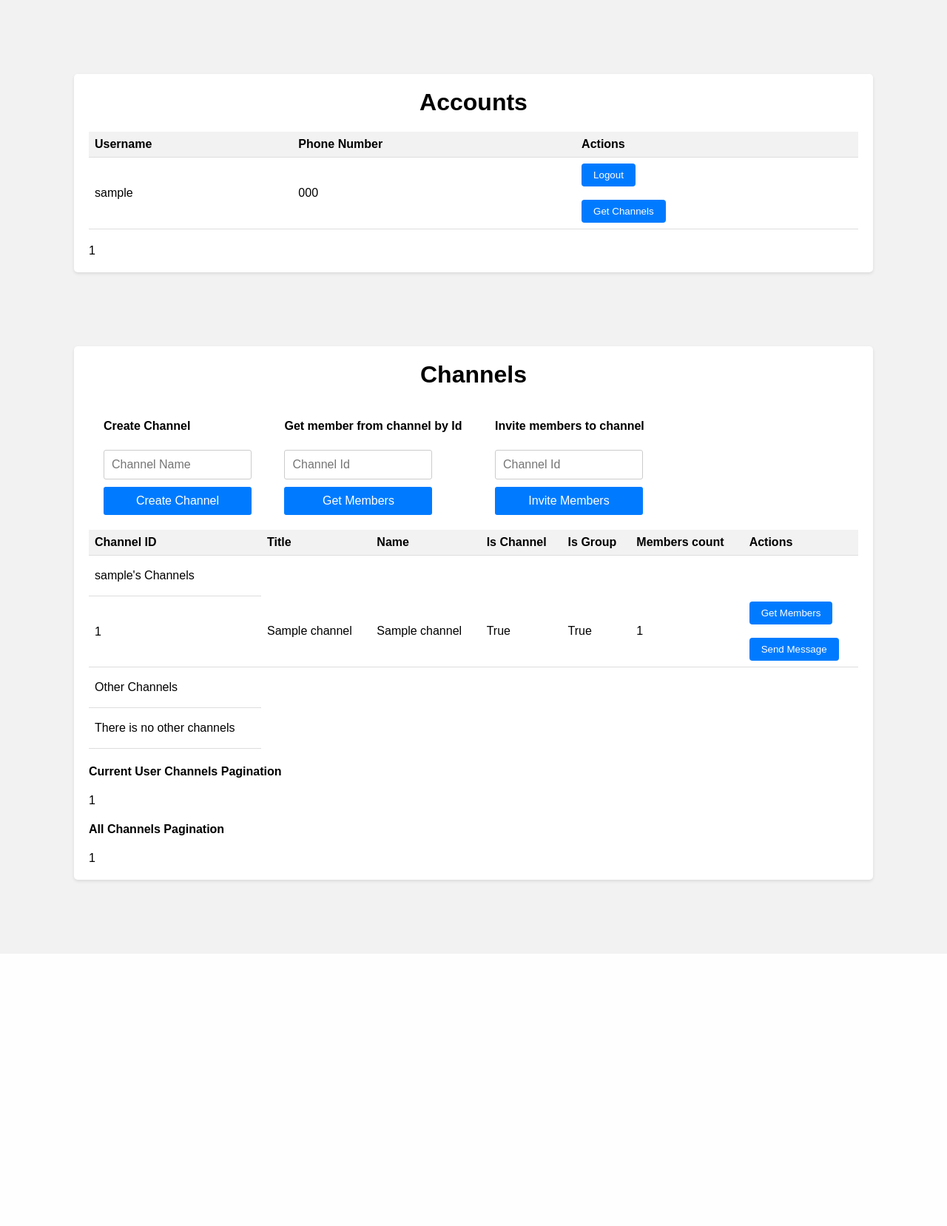
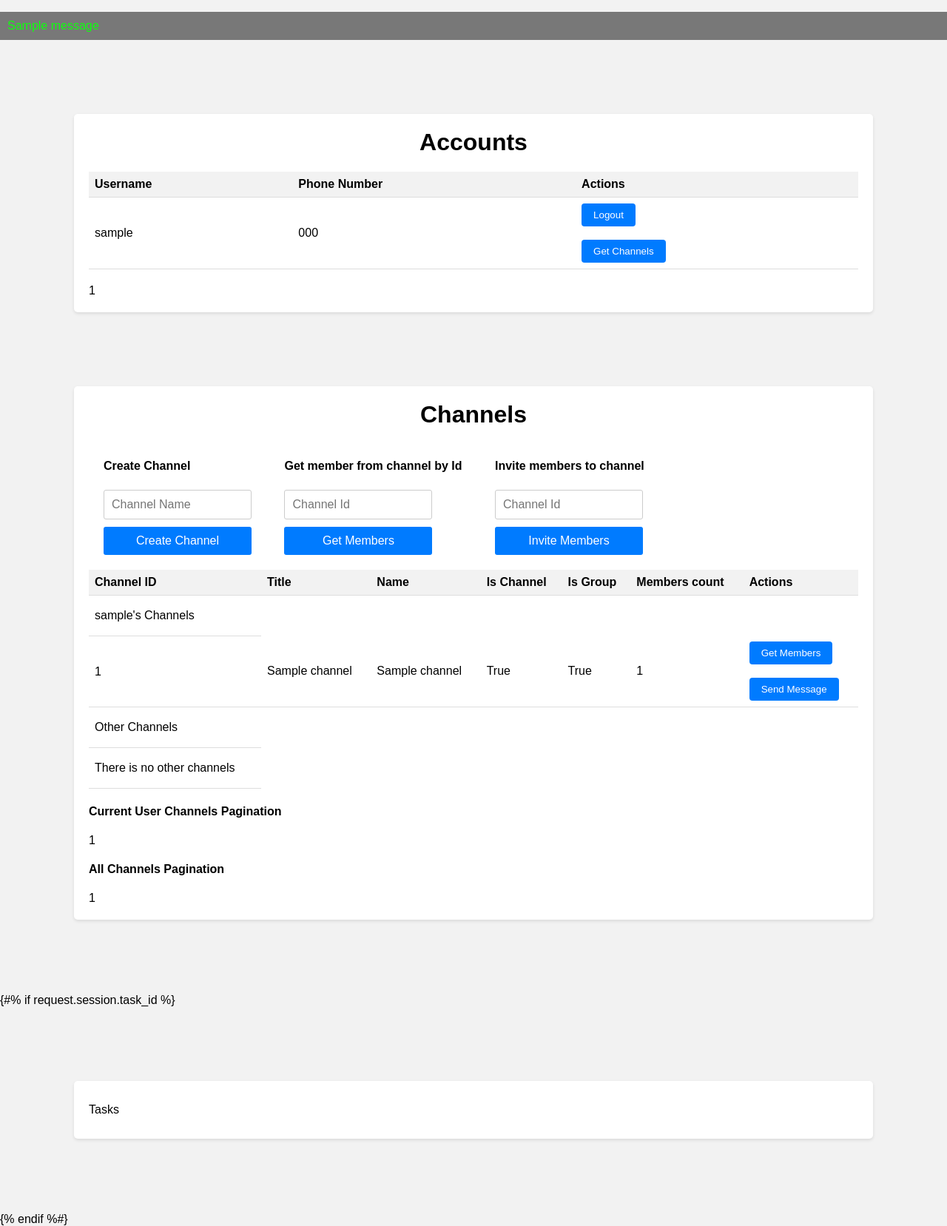
Before and after one commit to OmarEhab177/telegram-marketing, a Django app: page /dashboard/ in a window 1280 px wide. Shown: the whole page at 74% size. Before the commit the page ends 1195 px from the top, so only its background shows below. Run offline with Django 3.2, Linux system fonts and the light colour scheme; a user stored in the database is signed in; tables that the repository leaves empty hold one stand-in row (values such as "Sample post"); one stand-in notice (Sample message) is shown; parts of the project's set-up code (start-up, migrations or seed data) failed here and were passed over.

Commit message:
implement messages

```diff
--- a/marketing/templates/marketing/base.html
+++ b/marketing/templates/marketing/base.html
@@ -112,9 +112,30 @@
             height: 150px;
 
           }
+          .message-success {
+            color: #0fff0f;
+          }
+          .message-warning {
+            color: orange;
+          }
+          .message-error {
+            color: red;
+
+          }
+          .messages{
+            background-color: #787878;
+            padding: 10px;
+          }
     </style>
 </head>
 <body>
+    {% if messages %}
+    <ul class="messages">
+        {% for message in messages %}
+        <li {% if message.tags %} class="message-{{ message.tags }}"{% endif %}>{{ message }}</li>
+        {% endfor %}
+    </ul>
+    {% endif %}
     {% block content %}
     {% endblock %}
 </body>
--- a/marketing/templates/marketing/dashboard.html
+++ b/marketing/templates/marketing/dashboard.html
@@ -55,16 +55,19 @@
 
 <div class="container">
     <h1>Channels</h1>
-    <form class="form-style" style="padding: 10px; margin:10px; display: inline-block;" method="POST" action="{% url 'marketing:create-channel' %}">
+    <form class="form-style" style="padding: 10px; margin:10px; display: inline-block;" method="POST"
+        action="{% url 'marketing:create-channel' %}">
         {% csrf_token %}
         <label>Create Channel</label>
-        <input type="hidden" style="width: 200px" id="phone_number" name="phone_number" value="{{ request.user.telegramaccount.phone_number }}">
+        <input type="hidden" style="width: 200px" id="phone_number" name="phone_number"
+            value="{{ request.user.telegramaccount.phone_number }}">
         <br>
         <input type="text" style="width: 200px" name="channel_name" placeholder="Channel Name">
         <br>
         <button type="submit" style="width: 200px">Create Channel</button>
     </form>
-    <form class="form-style" style="padding: 10px; margin:10px; display: inline-block;" method="POST" action="{% url 'marketing:get-members' %}">
+    <form class="form-style" style="padding: 10px; margin:10px; display: inline-block;" method="POST"
+        action="{% url 'marketing:get-members' %}">
         {% csrf_token %}
         <label>Get member from channel by Id</label>
         <br>
@@ -72,7 +75,8 @@
         <br>
         <button type="submit" style="width: 200px">Get Members</button>
     </form>
-    <form class="form-style" style="padding: 10px; margin:10px; display: inline-block;" method="POST" action="{% url 'marketing:invite-members' %}">
+    <form class="form-style" style="padding: 10px; margin:10px; display: inline-block;" method="POST"
+        action="{% url 'marketing:invite-members' %}">
         {% csrf_token %}
         <label>Invite members to channel</label>
         <br>
@@ -80,6 +84,14 @@
         <br>
         <button type="submit" style="width: 200px">Invite Members</button>
     </form>
+    <!-- <div class="form-style" style="padding: 10px; margin:10px; display: inline-block;">
+        <button type="button" style="width: 300px">
+            <a style="color: White; text-decoration: none;" href="{% url 'marketing:send-message-to-all' %}">Send
+                Message to all Members</a>
+        </button>
+
+    </div> -->
+
     <table>
         <thead>
             <tr>
@@ -188,5 +200,14 @@
         {% endif %}
     </div>
 </div>
+{#% if request.session.task_id %}
+<div class="container">
+    <P>Tasks</P>
+      {% for task_id in request.session.task_id %}
+        <p>Task ID: {{ request.session.task_id }}</p>
+        view task status: <a href="{% url 'marketing:task-status' request.session.task_id %}">here</a>
+      {% endfor %}
+</div>
+{% endif %#}
 
 {% endblock %}
--- a/marketing/urls.py
+++ b/marketing/urls.py
@@ -15,4 +15,6 @@ urlpatterns = [
     path('invite-members', views.invite_members_to_channel, name='invite-members'),
     path('send-message/<str:channel_id>', views.send_message, name='send-message'),
     path('request-join', views.request_to_join_channel, name='request-join'),
+    path('send-message-to-all', views.send_message_to_all_member, name='send-message-to-all'),
+    path('task-status/<str:task_id>', views.task_status, name='task-status'),
 ]
--- a/marketing/views.py
+++ b/marketing/views.py
@@ -4,6 +4,7 @@ from django.http import HttpResponse
 from django.core.paginator import Paginator
 from django.contrib.auth import authenticate, login, logout
 from django.contrib.auth.decorators import login_required
+from django.contrib import messages
 
 from config.celery import app
 from .models import TelegramAccount, Channel, Member
@@ -16,7 +17,8 @@ from .tasks import (
     task_create_channel,
     task_invite_members,
     send_message_to_channel,
-    task_request_to_join_channel
+    task_request_to_join_channel,
+    task_send_message_to_all_members
 )
 
 def setup(request):
@@ -59,12 +61,14 @@ def setup(request):
             user = authenticate(request, username=user_name, password=tele_acc.password)
             if user:
                 login(request, user)
+            messages.success(request, "Account added successfully")
             return render(
                 request,
                 "marketing/setup.html",
                 {"message": "Account added successfully"},
             )
         else:
+            messages.warning(request, "Verify your phone number")
             tele_acc.phone_code_hash = task_result
             tele_acc.save()
             verification_link = reverse("marketing:verification")
@@ -97,19 +101,19 @@ def verification(request):
                 user = authenticate(request, username=telegram_account.username, password=password)
                 if user:
                     login(request, user)
+                messages.success(request, "Account verified successfully")
                 return redirect("marketing:dashboard")
             else:
-                # TODO: return message show that the verification code or password is wrong
+                messages.error(request, "Wrong verification code or password")
                 verification_link = reverse("marketing:verification")
                 verification_link += "?phone_number=" + phone_number
                 return redirect(verification_link)
         else:
-            # TODO: return message show that the account is not found or not added
+            messages.error(request, "Account not found")
             return redirect("marketing:setup")
 
     phone_number = request.GET.get("phone_number")
     return render(request, "marketing/verification.html", {"phone_number": phone_number})
-
 
 @login_required(login_url="marketing:setup")  # Redirect to setup page if the user is not authenticated
 def dashboard(request):
@@ -157,9 +161,11 @@ def logout_view(request):
             task_result = app.AsyncResult(result.task_id).get()
             if task_result:
                 logout(request)
+                messages.success(request, f"Logged out successfully from {tele_acc.phone_number}")
                 return redirect("marketing:setup")
     else:
-        return HttpResponse("Method not allowed")
+        messages.warning(request, "Method not allowed")
+        redirect("marketing:dashboard")
 
 @login_required(login_url="marketing:setup")
 def get_channels(request):
@@ -189,12 +195,11 @@ def get_channels(request):
                             telegram_account=telegram_account,
                         )
             elif task_result == []:
-                # TODO implement message no channel found
-                print("no channel found")
+                messages.warning(request, "No channel found")
                 return redirect("marketing:dashboard")
     return redirect("marketing:dashboard")
 
-
+@login_required(login_url="marketing:setup")
 def get_members(request):
     if request.method == "POST":
         channel_id = request.POST.get("channel_id")
@@ -250,14 +255,13 @@ def get_members(request):
                         member_exist.channels.add(channel)
 
         elif task_result == []:
-            # TODO implement message no member found
-            print("no member found")
+            messages.warning(request, "No member found")
         return redirect("marketing:dashboard")
 
-    # TODO message "method not allowed"
+    messages.warning(request, "Method not allowed")
     redirect("marketing:dashboard")
 
-
+@login_required(login_url="marketing:setup")
 def create_channel(request):
     if request.method == "POST":
         phone_number = request.POST.get("phone_number")
@@ -265,7 +269,7 @@ def create_channel(request):
         phone_number = phone_number if phone_number[0] == "+" else"+" + phone_number.strip()
         tele_acc = TelegramAccount.objects.filter(phone_number=phone_number).first()
         if not tele_acc:
-            # TODO message "account with this phone number not found"
+            messages.warning(request, f"Account with this phone number {phone_number} not found")
             return redirect("marketing:dashboard")
 
         result = task_create_channel.apply_async(
@@ -285,18 +289,19 @@ def create_channel(request):
                 is_channel=True,
                 telegram_account=tele_acc,
             )
-            # TODO: return message show that the channel is created successfully
+            messages.success(request, f"Channel {channel_name} created successfully")
             return redirect("marketing:dashboard")
         else:
-            # TODO: return message show that the channel is not created
+            messages.error(request, f"Channel {channel_name} not created")
             return redirect("marketing:dashboard")
 
+@login_required(login_url="marketing:setup")
 def invite_members_to_channel(request):
     if request.method == "POST":
         channel_id = request.POST.get("channel_id")
         telegram_account = TelegramAccount.objects.filter(username=request.user.username).first()
         if int(channel_id) not in telegram_account.channels.all().values_list("channel_id", flat=True):
-            # TODO: message that the logged in user in not the owner of the channel
+            messages.warning(request, "You are not the owner of the channel")
             return redirect("marketing:dashboard")
         # get all members ids
         members_ids = Member.objects.all().values_list("member_id", flat=True)
@@ -314,10 +319,11 @@ def invite_members_to_channel(request):
 
         if task_result:
             # sucess message that members are invited
+            messages.success(request, "Members are invited successfully")
             return redirect("marketing:dashboard")
         return redirect("marketing:dashboard")
 
-
+@login_required(login_url="marketing:setup")
 def send_message(request, channel_id):
     if request.method == "POST":
         message = request.POST.get('message')
@@ -333,14 +339,15 @@ def send_message(request, channel_id):
         )
         task_result = app.AsyncResult(result.task_id).get()
         if task_result:
-            # TODO: message that the message is sent successfully
+            messages.success(request, "Message sent successfully")
             return redirect("marketing:dashboard")
         else:
-            # TODO: message that the message is not sent
+            messages.error(request, "Message not sent")
             return redirect("marketing:send-message", channel_id=channel_id)
 
     return render(request, 'marketing/send-message.html', {'channel_id': channel_id})
 
+@login_required(login_url="marketing:setup")
 def request_to_join_channel(request):
     # Not implemented yet
     if request.method == "POST":
@@ -357,8 +364,57 @@ def request_to_join_channel(request):
         task_result = app.AsyncResult(task.task_id).get()
         if task_result:
             telegram_account.channels.add(Channel.objects.get(channel_id=channel_id))
-            # TODO: message that the request is sent successfully
+            messages.success(request, "Request sent successfully")
             return redirect("marketing:dashboard")
         else:
-            # TODO: message that the request is not sent
+            messages.error(request, "Request not sent")
             return redirect("marketing:dashboard")
+
+@login_required(login_url="marketing:setup")
+def send_message_to_all_member(request):
+    if request.method == "POST":
+        message = request.POST.get('message')
+        telegram_account = TelegramAccount.objects.filter(username=request.user.username).first()
+        members_id = Member.objects.all().values_list("member_id", flat=True)
+        print(members_id)
+        result = task_send_message_to_all_members.apply_async(
+            args=[
+                telegram_account.phone_number,
+                telegram_account.api_hash,
+                telegram_account.api_id,
+                list(members_id),
+                message,
+            ]
+        )
+        # to track the task's status and result later if needed.
+        request.session['task_id'] = result.id
+        messages.success(request, "Message are sending to all members..")
+        return redirect("marketing:dashboard")
+        # task_result = app.AsyncResult(result.task_id).get()
+        # if task_result:
+        #     messages.success(request, "Message sent successfully")
+        #     return redirect("marketing:dashboard")
+        # else:
+        #     messages.error(request, "Message not sent")
+        #     return redirect("marketing:send-message-to-all")
+    else:
+        members_count = Member.objects.count()
+        duration = 12 * members_count / 60
+        return render(request, 'marketing/send-message-to-all.html', {'members_count': members_count, 'duration': duration})
+
+
+@login_required(login_url="marketing:setup")
+def task_status(request, task_id):
+    result = app.AsyncResult(task_id)
+    if result.ready():
+        task_result = result.get()
+        if task_result:
+            messages.success(request, "Message sent successfully")
+            # request.session.pop('task_id', None)
+            return redirect("marketing:dashboard")
+        else:
+            messages.error(request, "Message not sent")
+            return redirect("marketing:send-message-to-all")
+    else:
+        messages.warning(request, "Task is not ready yet")
+        return redirect("marketing:dashboard")
```
Also changed, not shown: marketing/tasks.py (+24 -3 lines), marketing/templates/marketing/send-message-to-all.html (added, +15 -0 lines). Lines whose indentation alone changed are shown as unchanged.
